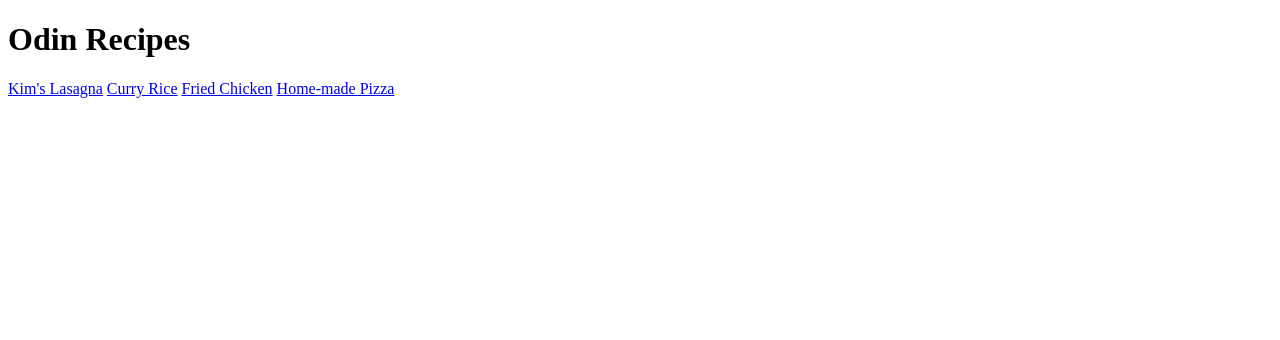
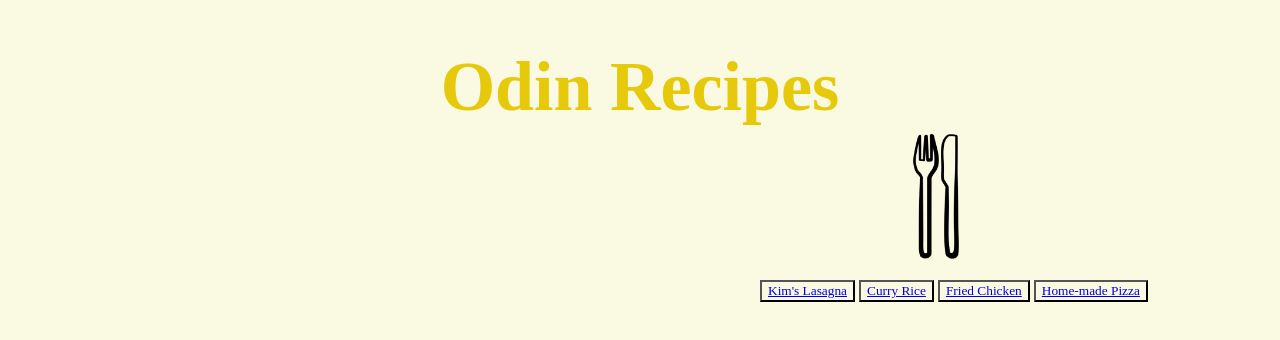
Before and after one commit to KaboEVR/odin-recipes, a plain HTML site: page index.html in a window 1280 px wide. Drawn offline with Linux system fonts and the light colour scheme.

Commit message:
Improved Website Style
Added CSS style. Changed image  and button orientation.

```diff
--- a/index.html
+++ b/index.html
@@ -4,12 +4,17 @@
     <meta charset="UTF-8">
     <meta name="viewport" content="width=device-width, initial-scale=1.0">
     <title>Project Recipes</title>
+    <link rel="stylesheet" href="./styles/styles.css">
 </head>
 <body>
-    <h1>Odin Recipes</h1>
-    <a href="./recipes/lasgna.html">Kim's Lasagna</a>
-    <a href="./recipes/curry-rice.html">Curry Rice</a>
-    <a href="./recipes/Fried-chicken.html"> Fried Chicken</a>
-    <a href="./recipes/pizza.html">Home-made Pizza</a>
+    <h1 class="home">Odin Recipes</h1>
+    <img src="./images/knife-fork.png"
+    alt="logo of a fork, knife and a plate" class="cutlery">
+   <div class="butt">
+    <button><a href="./recipes/lasgna.html">Kim's Lasagna</a></button>
+    <button><a href="./recipes/curry-rice.html">Curry Rice</a></button>
+    <button><a href="./recipes/Fried-chicken.html"> Fried Chicken</a></button>
+    <button><a href="./recipes/pizza.html">Home-made Pizza</a></button>
+</div>
 </body>
 </html>
--- /dev/null
+++ b/styles/styles.css
@@ -0,0 +1,44 @@
+body {
+    background-color: rgb(250, 249, 225);
+}
+
+.heading {
+    text-align: center;
+    font-family:"Chalkboard SE" ;
+}
+
+.centre {
+    display: flex;
+    justify-content: center;
+}
+
+p,
+ol,
+ul {
+    font-family: "Futura";
+    font-weight: 100;
+
+}
+.home {
+color: rgb(230, 201, 11);
+font-size: 70px;
+font-family: "Chalkboard SE";
+text-align: center;
+}
+.cutlery {
+    position: absolute;
+    top: 120px;
+    left: 860px;
+    height: auto;
+    width: 150px;
+}
+.butt{
+    position: absolute;
+    top: 280px;
+    left: 760px;
+}
+button {
+    background-color: rgb(250, 249, 225);
+    color: rgb(200, 144, 61);
+    font-family:"Copperplate";
+}
```
Also changed, not shown: recipes/lasgna.html (+19 -9 lines), images/knife-fork.png (added).
